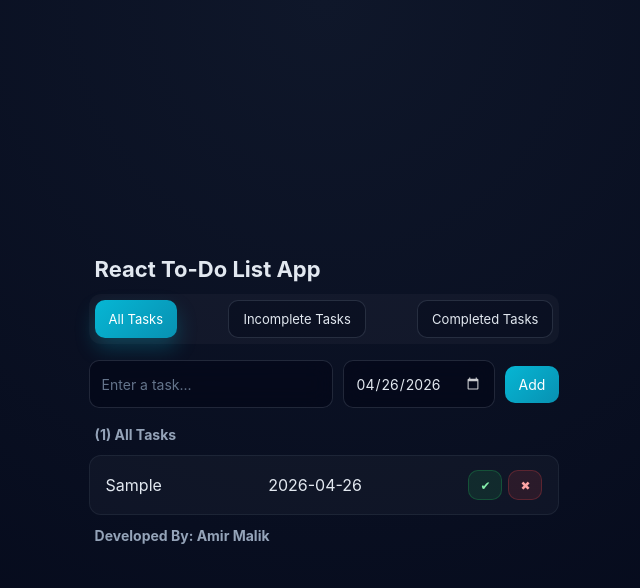
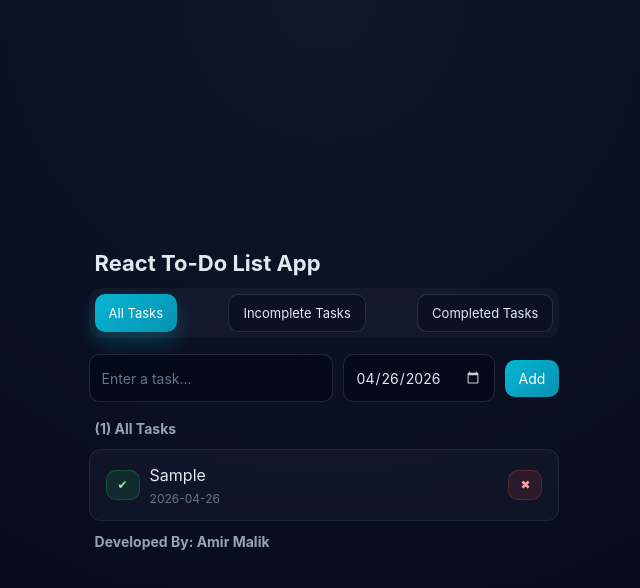
Before and after one commit to amirmalik798/react-todo-list-app, a React (Vite) app: page / in a window 1280 px wide. Both pictures are taken after typing "Sample" into the empty fields and a click on the button "Add". Shown: the top 588 px of the page, without its empty margins (316-956 px from the left). Built offline with nearby package versions, Linux system fonts and the light colour scheme.

Commit message:
Update TaskItem.jsx

```diff
--- a/src/components/TaskItem.jsx
+++ b/src/components/TaskItem.jsx
@@ -4,12 +4,17 @@ function TaskItem({task, deleteTask, toggleTask}) {
 
     return (
         <li className={`todo-item ${task.completed ? "completed" : ""}`}>
-            <span className="todo-text">{task.taskTitle}</span>
-            <span className='todo-text'>{task.taskDate}</span>
             <div className="actions">
                 <button className="btn complete-btn" onClick={() => {
                     toggleTask(task)
                 }}>✔</button>
+            </div>
+            <div className="todo-content">
+                <span className="todo-text">{task.taskTitle}</span>
+                <span className='todo-date'>{task.taskDate}</span>
+            </div>
+
+            <div className="actions">
                 <button className="btn delete-btn"
                 onClick={() => deleteTask(task)}>✖</button>
             </div>
```
